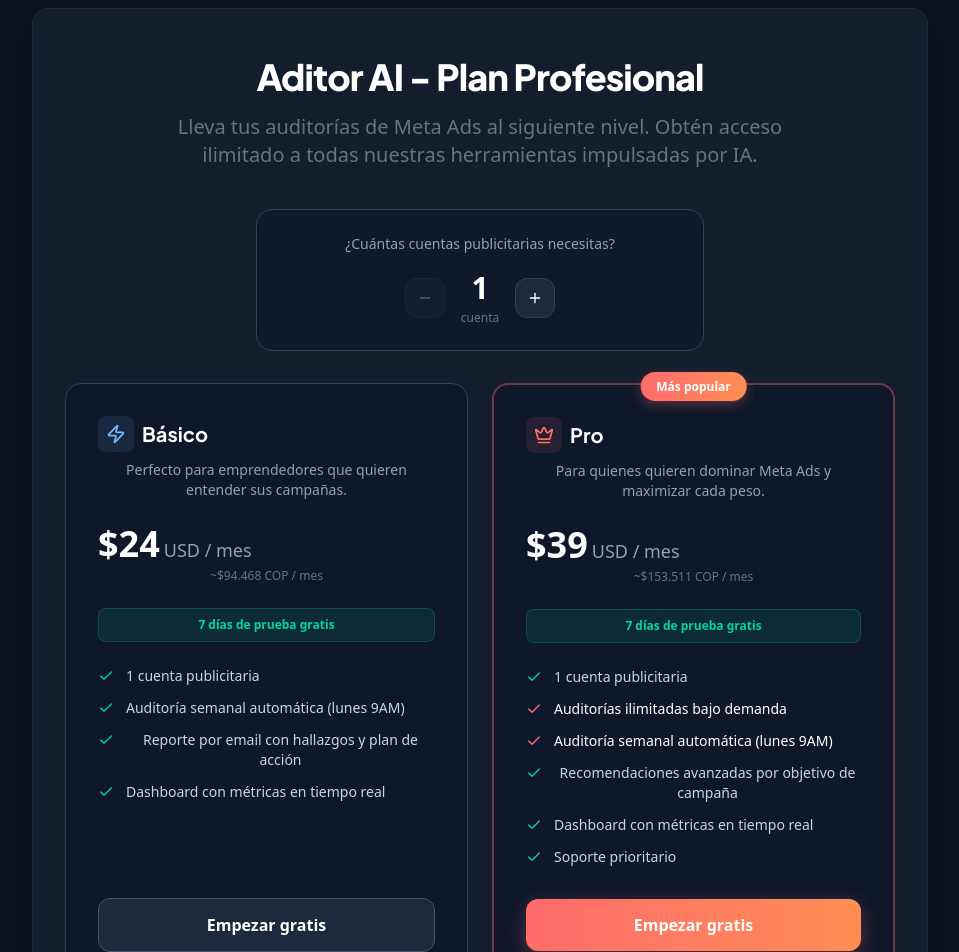
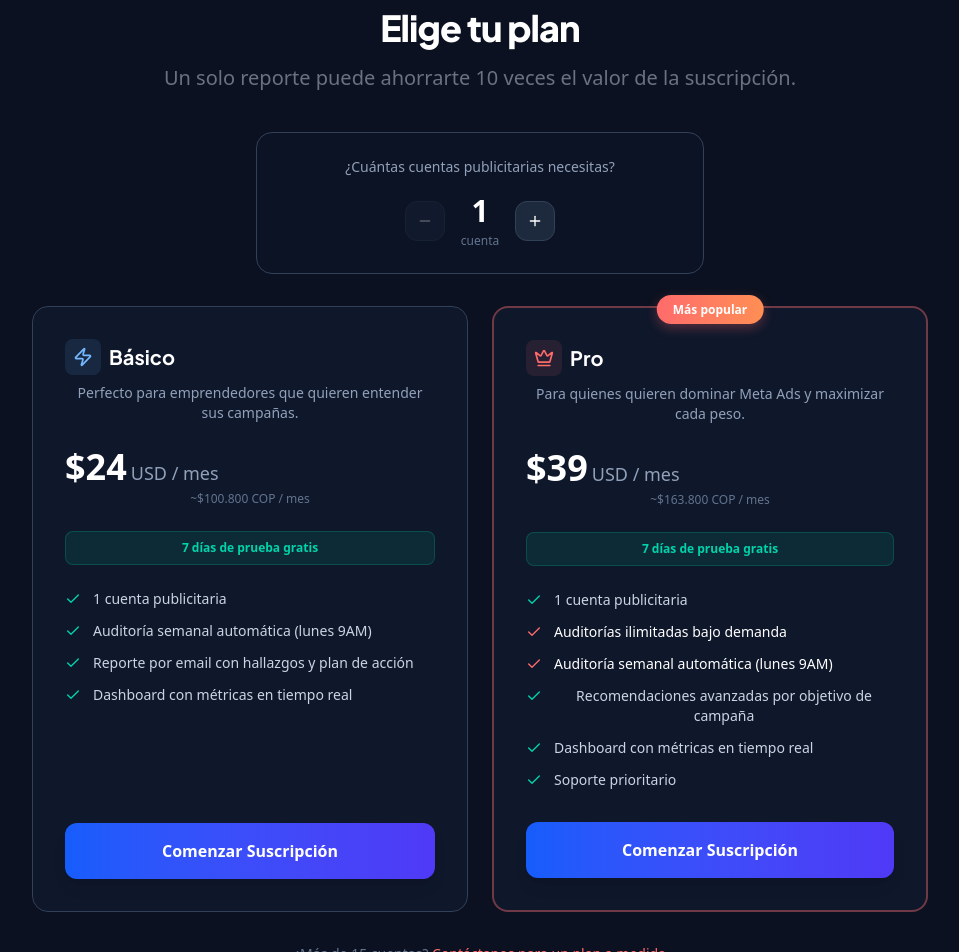
Before and after one commit to Jairvaguas/aditor-ai, a Next.js app: page /subscribe in a window 1280 px wide. Shown: the part 120-1072 px from the top of the page, without its empty margins (160-1119 px from the left). Built offline with nearby package versions, Linux system fonts and the light colour scheme; no server answers.

Commit message:
Update subscription page and payments API with new pricing

```diff
--- a/src/app/api/payments/create-subscription/route.ts
+++ b/src/app/api/payments/create-subscription/route.ts
@@ -16,35 +16,37 @@
         const appUrl = process.env.NEXT_PUBLIC_APP_URL || 'http://localhost:3000';
         const email = user.emailAddresses[0]?.emailAddress || 'test@test.com';
 
+        let planType = 'basic';
+        let extraAccounts = 0;
+
         const bodyText = await req.text();
-        let accountsCount = 1;
         if (bodyText) {
             try {
                 const bodyJson = JSON.parse(bodyText);
-                if (bodyJson.accountsCount) {
-                    accountsCount = parseInt(bodyJson.accountsCount) || 1;
-                }
+                planType = bodyJson.planType || 'basic';
+                extraAccounts = parseInt(bodyJson.extraAccounts) || 0;
             } catch (e) {
                 console.error("Error parsing body:", e);
             }
         }
 
-        // Update user profile with the requested ad accounts count
+        // Calcular precio en USD
+        const basePrice = planType === 'pro' ? 39 : 24;
+        const additionalCost = extraAccounts * 15;
+        const usdPrice = basePrice + additionalCost;
+        const totalAccounts = 1 + extraAccounts;
+
+        // Actualizar perfil con plan y cantidad de cuentas
         await getSupabaseAdmin()
             .from('profiles')
-            .update({ ad_accounts_count: accountsCount })
+            .update({
+                ad_accounts_count: totalAccounts,
+                plan: planType
+            })
             .eq('clerk_user_id', userId);
 
-        let estimatedCop = 185000;
-        let usdPrice = 47;
-        if (accountsCount === 1) usdPrice = 47;
-        else if (accountsCount === 2) usdPrice = 62;
-        else if (accountsCount === 3) usdPrice = 77;
-        else if (accountsCount === 4) usdPrice = 92;
-        else if (accountsCount === 5) usdPrice = 107;
-        else if (accountsCount === 10) usdPrice = 157; // 6-10 package
-        else if (accountsCount === 15) usdPrice = 197; // 11-15 package
-        else if (accountsCount === 16) usdPrice = 0;   // 16+ package (contact)
+        // Convertir a COP
+        let estimatedCop = Math.round(usdPrice * 4200);
         try {
             const copRes = await fetch("https://api.exchangerate-api.com/v4/latest/USD", { next: { revalidate: 3600 } });
             if (copRes.ok) {
@@ -57,9 +59,11 @@
             console.error("Error fetching exchange rate:", e);
         }
 
+        const planLabel = planType === 'pro' ? 'Pro' : 'Básico';
+
         const response = await preapproval.create({
             body: {
-                reason: 'Aditor AI - Plan Mensual',
+                reason: `Aditor AI - Plan ${planLabel} (${totalAccounts} cuenta${totalAccounts > 1 ? 's' : ''})`,
                 auto_recurring: {
                     frequency: 1,
                     frequency_type: 'months',
@@ -77,7 +81,6 @@
             } as any
         });
 
-
         // Enviar evento InitiateCheckout a Meta
         await sendMetaEvent({
             eventName: 'InitiateCheckout',
@@ -86,9 +89,9 @@
                 externalId: userId,
             },
             customData: {
-                value: 47,
+                value: usdPrice,
                 currency: 'USD',
-                contentName: 'Professional Plan',
+                contentName: `Plan ${planLabel} - ${totalAccounts} cuenta${totalAccounts > 1 ? 's' : ''}`,
             },
         });
 
--- a/src/app/subscribe/page.tsx
+++ b/src/app/subscribe/page.tsx
@@ -2,28 +2,24 @@
 import Navbar from "@/components/Navbar";
 import Footer from "@/components/Footer";
 
-// Definimos la prop searchParams para atrapar '?canceled=true'
 export default async function SubscribePage({ searchParams }: { searchParams: { canceled?: string, reactivate?: string } }) {
-    // Obtener la tasa de cambio en vivo
-    let estimatedCop = 185000;
+    let copRate = 4200;
     try {
         const copRes = await fetch("https://api.exchangerate-api.com/v4/latest/USD", { next: { revalidate: 3600 } });
         if (copRes.ok) {
             const data = await copRes.json();
             if (data && data.rates && data.rates.COP) {
-                estimatedCop = Math.round(47 * data.rates.COP);
+                copRate = data.rates.COP;
             }
         }
     } catch (e) {
-        console.error("Error fetching exchange rate for display:", e);
+        console.error("Error fetching exchange rate:", e);
     }
-    const formattedCop = new Intl.NumberFormat('es-CO').format(estimatedCop);
+
     return (
         <div className="flex flex-col min-h-screen bg-[#0B1120] text-[#F0F0F0] font-sans selection:bg-[#FF6B6B]/30 pt-32">
             <Navbar />
-            <main className="flex-grow max-w-4xl mx-auto px-4 sm:px-6 lg:px-8 text-center bg-[#131D2E] text-white rounded-2xl shadow-xl overflow-hidden pt-12 pb-16 border border-slate-800 w-full mb-12">
-
-                {/* Cancelation Message Banner */}
+            <main className="flex-grow max-w-5xl mx-auto px-4 sm:px-6 lg:px-8 text-center w-full mb-12">
                 {searchParams?.canceled === 'true' && (
                     <div className="bg-green-500/10 border border-green-500/30 text-green-400 p-4 rounded-xl mb-8 max-w-2xl mx-auto flex items-center justify-center gap-2 font-medium">
                         <svg className="h-5 w-5" fill="none" viewBox="0 0 24 24" stroke="currentColor">
@@ -32,26 +28,22 @@
                         Tu suscripción fue cancelada exitosamente.
                     </div>
                 )}
-
-                {/* Reactivation Message Banner */}
                 {searchParams?.reactivate === 'true' && (
                     <div className="bg-[#FF6B6B]/10 border border-[#FF6B6B]/30 text-[#FF6B6B] p-4 rounded-xl mb-8 max-w-2xl mx-auto flex items-center justify-center gap-2 font-medium">
                         <svg className="h-5 w-5" fill="none" viewBox="0 0 24 24" stroke="currentColor">
                             <path strokeLinecap="round" strokeLinejoin="round" strokeWidth="2" d="M13 16h-1v-4h-1m1-4h.01M21 12a9 9 0 11-18 0 9 9 0 0118 0z" />
                         </svg>
-                        Tu suscripción está inactiva. Reactívala para reconectar tu cuenta de Meta Ads.
+                        Tu suscripción está inactiva. Reactívala para seguir auditando tus campañas.
                     </div>
                 )}
                 <h1 className="text-4xl font-extrabold text-white mb-4 tracking-tight">
-                    Aditor AI - Plan Profesional
+                    Elige tu plan
                 </h1>
                 <p className="text-xl text-gray-500 mb-10 max-w-2xl mx-auto">
-                    Lleva tus auditorías de Meta Ads al siguiente nivel. Obtén acceso ilimitado a todas nuestras herramientas impulsadas por IA.
+                    Un solo reporte puede ahorrarte 10 veces el valor de la suscripción.
                 </p>
-
-                <DynamicPricingForm copRate={estimatedCop / 47} />
-
-                <p className="text-sm text-gray-400">
+                <DynamicPricingForm copRate={copRate} />
+                <p className="text-sm text-gray-400 mt-6">
                     Cancela en cualquier momento. El cobro se realizará automáticamente al finalizar tu periodo de prueba.
                 </p>
             </main>
--- a/src/components/DynamicPricingForm.tsx
+++ b/src/components/DynamicPricingForm.tsx
@@ -2,6 +2,7 @@
 import { useState } from 'react';
 import Link from 'next/link';
 import { Check, Zap, Crown, Plus, Minus } from 'lucide-react';
+import SubscribeButton from '@/components/SubscribeButton';
 
 interface DynamicPricingFormProps {
     copRate: number;
@@ -109,9 +110,7 @@
                             Empezar gratis
                         </Link>
                     ) : (
-                        <button className="w-full py-3.5 bg-slate-800 hover:bg-slate-700 text-white font-bold rounded-xl transition-all text-center border border-slate-600 hover:border-slate-500">
-                            Empezar gratis
-                        </button>
+                        <SubscribeButton planType="basic" extraAccounts={extraAccounts} />
                     )}
                 </div>
 
@@ -183,9 +182,7 @@
                             Empezar gratis
                         </Link>
                     ) : (
-                        <button className="w-full py-3.5 bg-gradient-to-r from-[#FF6B6B] to-[#ff8e53] text-white font-bold rounded-xl shadow-[0_6px_20px_rgba(255,107,107,0.3)] hover:shadow-[0_8px_25px_rgba(255,107,107,0.5)] transition-all text-center hover:-translate-y-0.5">
-                            Empezar gratis
-                        </button>
+                        <SubscribeButton planType="pro" extraAccounts={extraAccounts} />
                     )}
                 </div>
             </div>
--- a/src/components/SubscribeButton.tsx
+++ b/src/components/SubscribeButton.tsx
@@ -5,11 +5,11 @@
 import { useRouter } from 'next/navigation';
 
 interface SubscribeButtonProps {
-    accountsCount: number;
-    formattedCop: string;
+    planType: 'basic' | 'pro';
+    extraAccounts: number;
 }
 
-export default function SubscribeButton({ accountsCount, formattedCop }: SubscribeButtonProps) {
+export default function SubscribeButton({ planType, extraAccounts }: SubscribeButtonProps) {
     const [isLoading, setIsLoading] = useState(false);
     const { userId } = useAuth();
     const router = useRouter();
@@ -28,7 +28,7 @@
                 headers: {
                     'Content-Type': 'application/json',
                 },
-                body: JSON.stringify({ accountsCount })
+                body: JSON.stringify({ planType, extraAccounts })
             });
             const data = await res.json();
 
```
